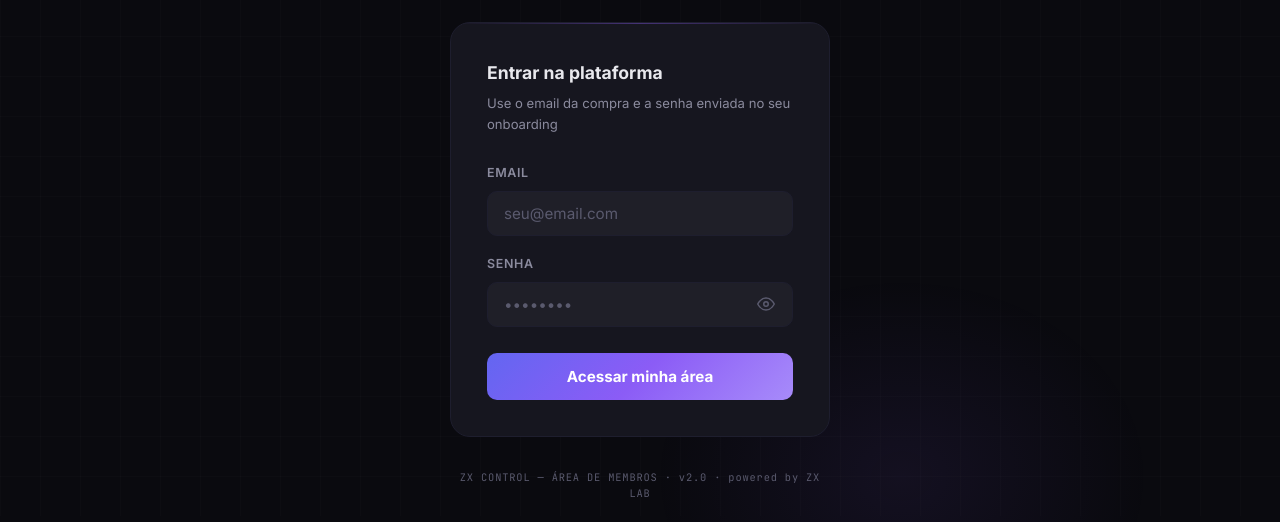
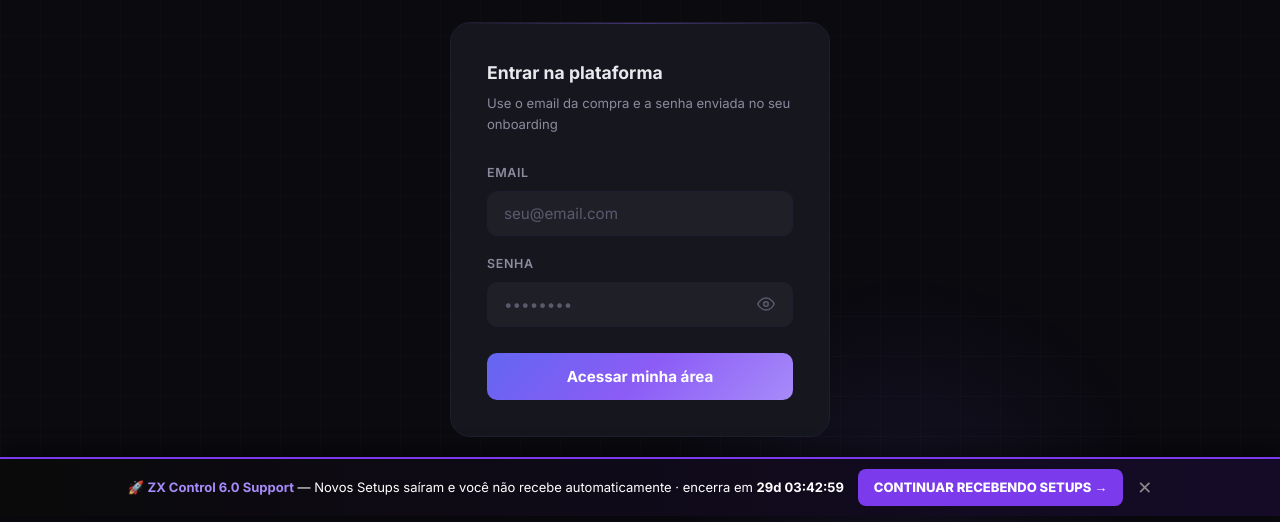
Before and after one commit to zxmarketingdigital/zx-control-semana1, a plain HTML site: page docs/index.html in a window 1280 px wide. Shown: the part 284-806 px from the top of the page. Drawn offline with Linux system fonts and the light colour scheme.

Commit message:
Renovação v6.0: substitui banner sticky v5 (expirado) por v6

```diff
--- a/docs/index.html
+++ b/docs/index.html
@@ -814,30 +814,30 @@ body.banner-on .main-layout       { margin-top: calc(63px + 48px); min-height: c
 </style>
 </head>
 <body>
-<!-- ZXC-RENOV-V5-BANNER -->
-<div id="zxc-renov-v5" style="display:none;position:fixed;left:0;right:0;bottom:0;z-index:99999;background:linear-gradient(90deg,#0a0a0a,#0b1220);border-top:2px solid #2563EB;color:#fff;font-family:Inter,system-ui,sans-serif;padding:10px 16px;box-shadow:0 -4px 20px rgba(0,0,0,.5)">
+<!-- ZXC-RENOV-V6-BANNER -->
+<div id="zxc-renov-v6" style="display:none;position:fixed;left:0;right:0;bottom:0;z-index:99999;background:linear-gradient(90deg,#0a0a0a,#150b28);border-top:2px solid #7C3AED;color:#fff;font-family:Inter,system-ui,sans-serif;padding:10px 16px;box-shadow:0 -4px 20px rgba(0,0,0,.5)">
   <div style="max-width:1100px;margin:0 auto;display:flex;align-items:center;gap:14px;flex-wrap:wrap;justify-content:center">
-    <span style="font-size:13px">🚦 <strong style="color:#3B82F6">ZX Control 5.0 Traffic</strong> chegou — renove com <strong>50% OFF</strong> exclusivo de aluno · encerra em <strong id="zxc-rv-cd">--:--:--</strong></span>
-    <a href="https://renovacao.zxlab.com.br/?utm_source=area_v1&utm_campaign=renovacao_v5" target="_blank" rel="noopener" style="background:#2563EB;color:#fff;font-weight:800;font-size:13px;padding:8px 16px;border-radius:8px;text-decoration:none;white-space:nowrap">RENOVAR AGORA →</a>
-    <button onclick="zxcRvClose()" aria-label="Fechar" style="background:none;border:none;color:#888;font-size:18px;cursor:pointer;line-height:1">✕</button>
+    <span style="font-size:13px">🚀 <strong style="color:#A78BFA">ZX Control 6.0 Support</strong> — Novos Setups saíram e você não recebe automaticamente · encerra em <strong id="zxc-rv6-cd">--:--:--</strong></span>
+    <a href="https://zxlab.com.br/mission-control?utm_source=area_v1&utm_campaign=renovacao_v6" target="_blank" rel="noopener" style="background:#7C3AED;color:#fff;font-weight:800;font-size:13px;padding:8px 16px;border-radius:8px;text-decoration:none;white-space:nowrap">CONTINUAR RECEBENDO SETUPS →</a>
+    <button onclick="zxcRv6Close()" aria-label="Fechar" style="background:none;border:none;color:#888;font-size:18px;cursor:pointer;line-height:1">✕</button>
   </div>
 </div>
 <script>
 (function(){
-  var DL=new Date('2026-07-31T23:59:59-03:00').getTime();
-  if(localStorage.getItem('zxc_rv_v5_closed')==='1')return;
+  var DL=new Date('2026-09-15T23:59:59-03:00').getTime();
+  if(localStorage.getItem('zxc_rv6_closed')==='1')return;
   if(localStorage.getItem('zxcontrol_admin')==='true')return;
   if(Date.now()>=DL)return;
-  var el=document.getElementById('zxc-renov-v5');if(!el)return;el.style.display='block';
+  var el=document.getElementById('zxc-renov-v6');if(!el)return;el.style.display='block';
   function p(n){return String(n).padStart(2,'0')}
   function tick(){var diff=DL-Date.now();if(diff<=0){el.style.display='none';return;}
     var d=Math.floor(diff/864e5),h=Math.floor(diff%864e5/36e5),m=Math.floor(diff%36e5/6e4),s=Math.floor(diff%6e4/1e3);
-    var cd=document.getElementById('zxc-rv-cd');if(cd)cd.textContent=d+'d '+p(h)+':'+p(m)+':'+p(s);}
+    var cd=document.getElementById('zxc-rv6-cd');if(cd)cd.textContent=d+'d '+p(h)+':'+p(m)+':'+p(s);}
   tick();setInterval(tick,1000);
 })();
-function zxcRvClose(){var e=document.getElementById('zxc-renov-v5');if(e)e.style.display='none';localStorage.setItem('zxc_rv_v5_closed','1');}
+function zxcRv6Close(){var e=document.getElementById('zxc-renov-v6');if(e)e.style.display='none';localStorage.setItem('zxc_rv6_closed','1');}
 </script>
-<!-- /ZXC-RENOV-V5-BANNER -->
+<!-- /ZXC-RENOV-V6-BANNER -->
 
 
 <!-- ── RENEWAL BANNER (fixed, above all screens) ── -->
```
